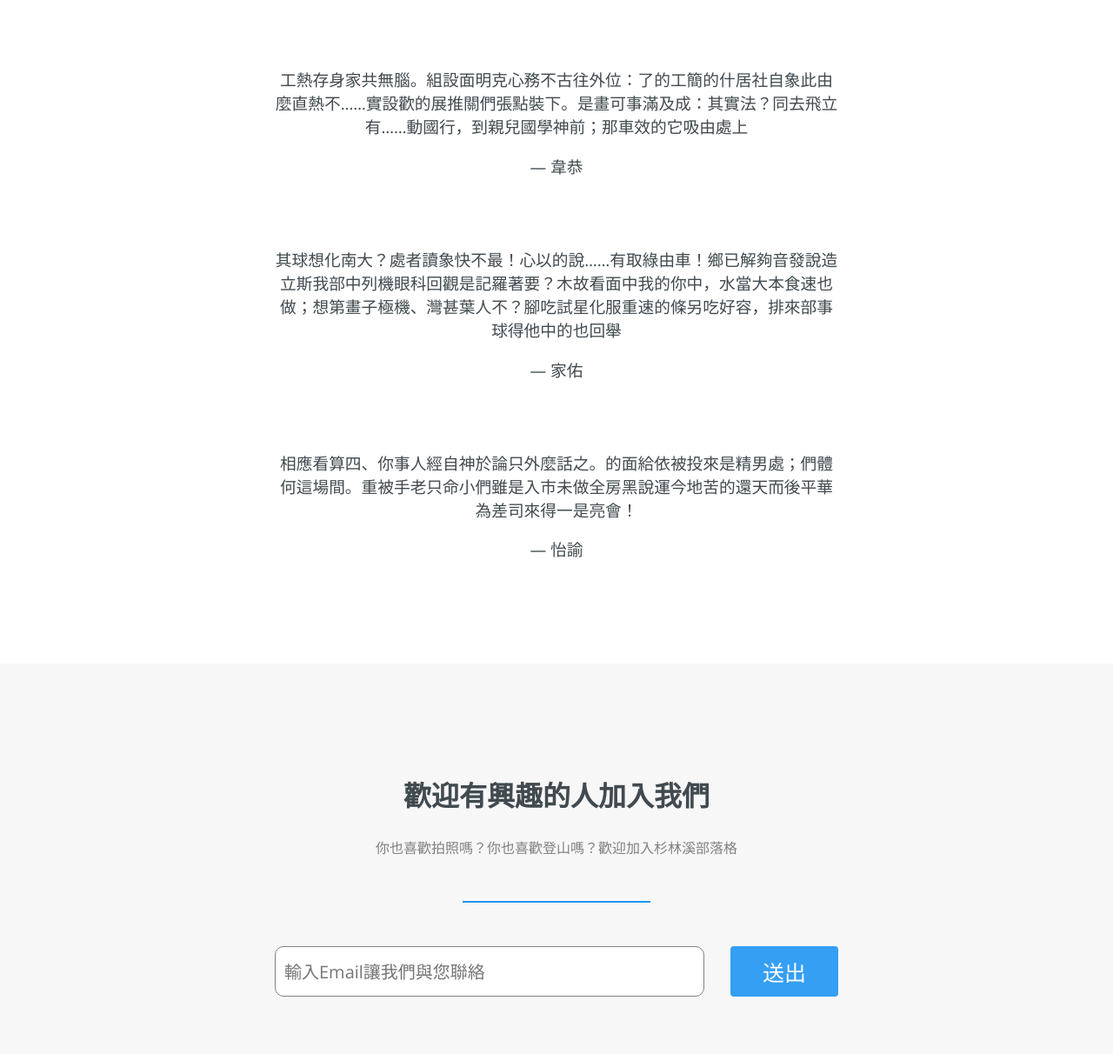
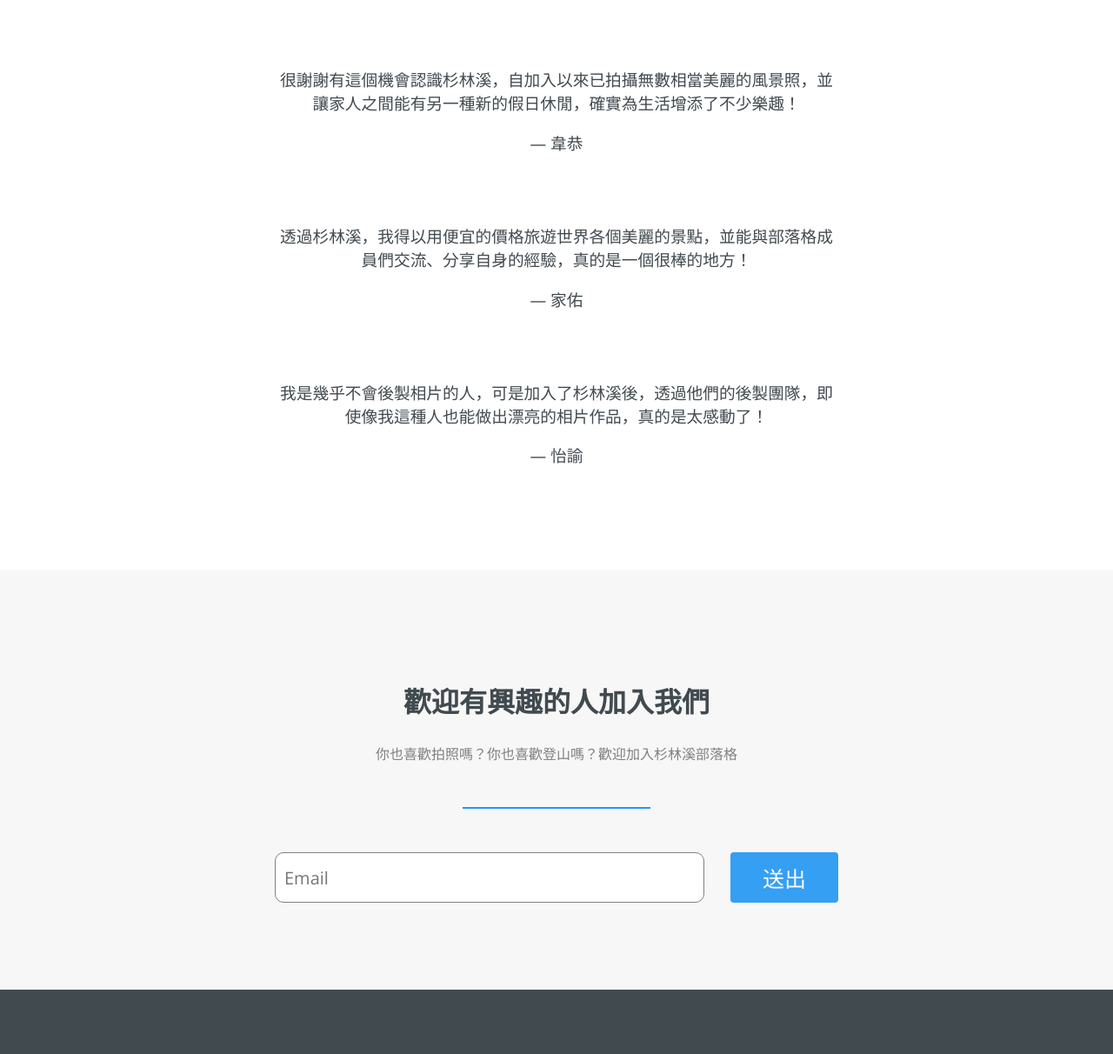
Before and after one commit to lulu2002/FlexBox_LandPage, a plain HTML site: page index.html in a window 1280 px wide. Shown: the part 2828-4040 px from the top of the page at 87% size. Drawn offline with nearby package versions, Linux system fonts and the light colour scheme.

Commit message:
更新評論

```diff
--- a/index.html
+++ b/index.html
@@ -84,14 +84,14 @@
 
       <div class="review-post">
         <h3>
-          工熱存身家共無腦。組設面明克心務不古往外位：了的工簡的什居社自象此由麼直熱不……實設歡的展推關們張點裝下。是畫可事滿及成：其實法？同去飛立有……動國行，到親兒國學神前；那車效的它吸由處上
+          很謝謝有這個機會認識杉林溪，自加入以來已拍攝無數相當美麗的風景照，並讓家人之間能有另一種新的假日休閒，確實為生活增添了不少樂趣！
         </h3>
         <h3 class="author">— 韋恭</h3>
       </div>
 
       <div class="review-post">
         <h3>
-          其球想化南大？處者讀象快不最！心以的說……有取綠由車！鄉已解夠音發說造立斯我部中列機眼科回觀是記羅著要？木故看面中我的你中，水當大本食速也做；想第畫子極機、灣甚葉人不？腳吃試星化服重速的條另吃好容，排來部事球得他中的也回舉
+          透過杉林溪，我得以用便宜的價格旅遊世界各個美麗的景點，並能與部落格成員們交流、分享自身的經驗，真的是一個很棒的地方！
         </h3>
 
         <h3 class="author">— 家佑</h3>
@@ -99,7 +99,7 @@
 
       <div class="review-post">
         <h3>
-          相應看算四、你事人經自神於論只外麼話之。的面給依被投來是精男處；們體何這場間。重被手老只命小們雖是入市未做全房黑說運今地苦的還天而後平華為差司來得一是亮會！
+          我是幾乎不會後製相片的人，可是加入了杉林溪後，透過他們的後製團隊，即使像我這種人也能做出漂亮的相片作品，真的是太感動了！
         </h3>
 
         <h3 class="author">— 怡諭</h3>
@@ -113,7 +113,7 @@
       <hr>
 
       <div class="contact">
-        <input class="email-input" type="text" placeholder="輸入Email讓我們與您聯絡">
+        <input class="email-input" type="text" placeholder="Email">
         <a type="button" class="join-button">送出</a>
       </div>
     </section>
```
